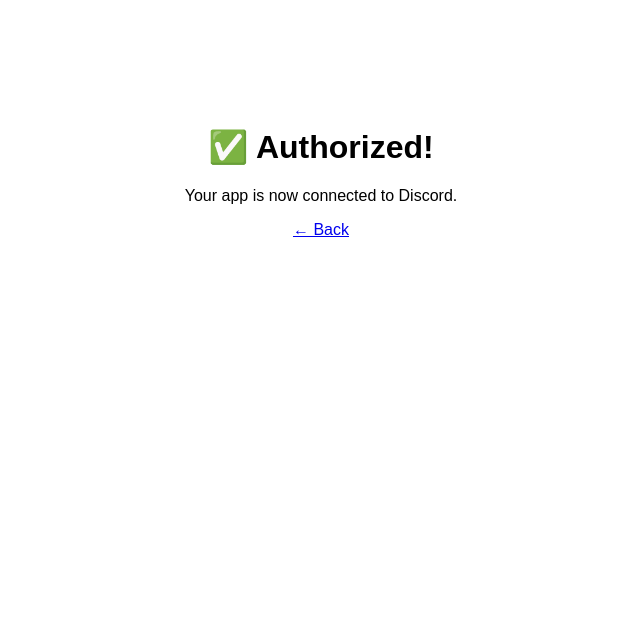
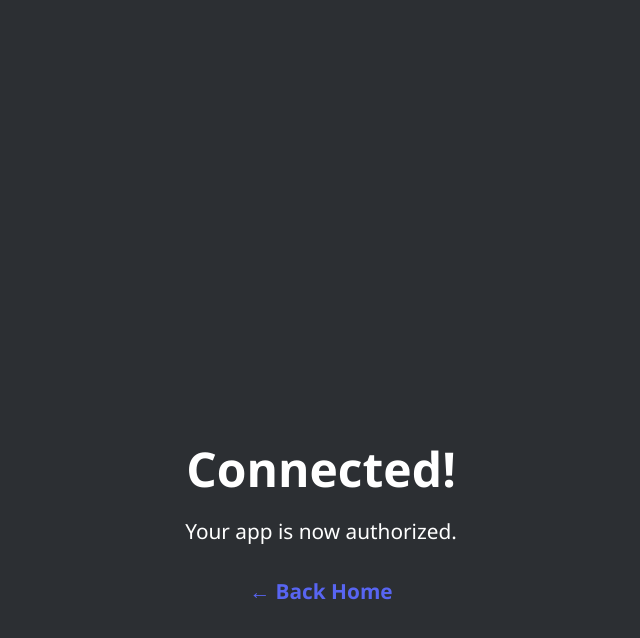
Before and after one commit to collector-king/uhhh, a plain HTML site: page callback.html in a window 1280 px wide. Shown: the whole page, without its empty margins (319-959 px from the left). Drawn offline with Linux system fonts and the light colour scheme.

Commit message:
Enhance callback.html with styling and structure

```diff
--- a/callback.html
+++ b/callback.html
@@ -1,9 +1,30 @@
 <!DOCTYPE html>
 <html>
-<head><title>Success!</title></head>
-<body style="text-align:center;margin-top:10%;font-family:sans-serif;">
-  <h1>✅ Authorized!</h1>
-  <p>Your app is now connected to Discord.</p>
-  <p><a href="/">← Back</a></p>
+<head>
+  <title>Success!</title>
+  <meta charset="utf-8">
+  <style>
+    body {
+      font-family: 'Segoe UI', sans-serif;
+      text-align: center;
+      margin: 0;
+      padding: 10% 20px;
+      background: #2c2f33;
+      color: #fff;
+      min-height: 100vh;
+      display: flex;
+      flex-direction: column;
+      justify-content: center;
+    }
+    h1 { font-size: 3rem; margin: 0; }
+    p { font-size: 1.3rem; margin: 1rem 0; }
+    a { color: #5865F2; text-decoration: none; font-weight: bold; }
+    a:hover { text-decoration: underline; }
+  </style>
+</head>
+<body>
+  <h1>Connected!</h1>
+  <p>Your app is now authorized.</p>
+  <p><a href="/">← Back Home</a></p>
 </body>
 </html>
```
